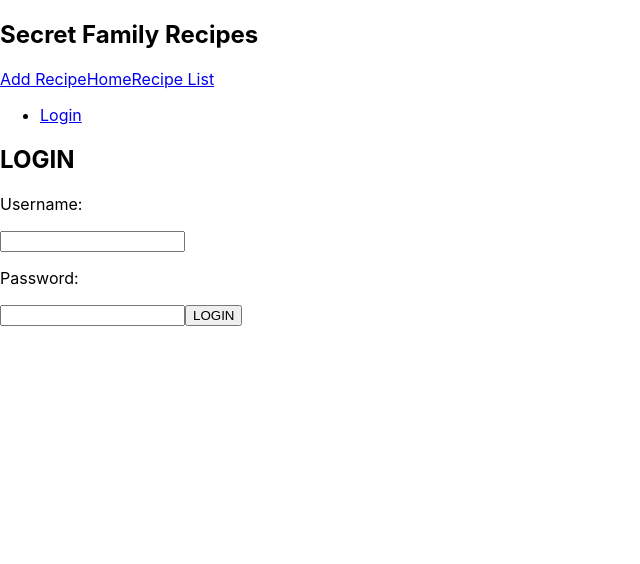
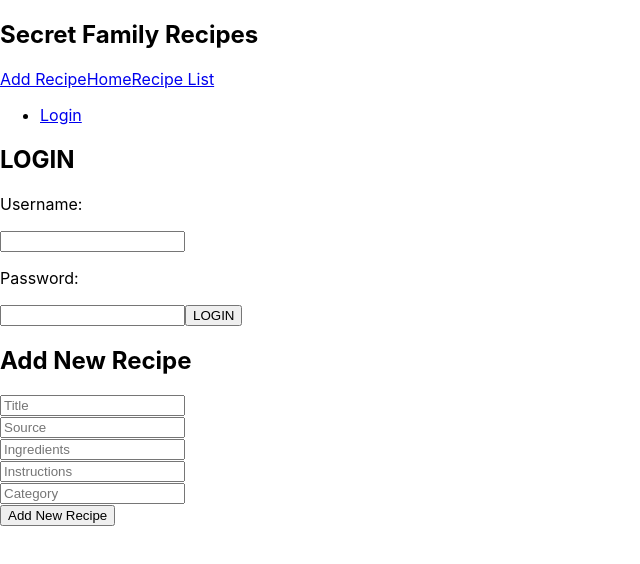
Before and after one commit to BW-Secret-Family-Recipes-Cookbook0/front-end, a React (Create React App) app in the folder secret-family-recipes-cookbook/: page /protected in a window 1280 px wide. Shown: the top 564 px of the page, without its empty margins (0-640 px from the left). Built offline with nearby package versions, Linux system fonts and the light colour scheme.

Commit message:
fixed some bugs in components

```diff
--- a/secret-family-recipes-cookbook/package.json
+++ b/secret-family-recipes-cookbook/package.json
@@ -11,7 +11,8 @@
     "react-dom": "^17.0.1",
     "react-router-dom": "^5.2.0",
     "react-scripts": "4.0.3",
-    "web-vitals": "^1.1.0"
+    "web-vitals": "^1.1.0",
+    "yup": "^0.32.9"
   },
   "scripts": {
     "start": "react-scripts start",
--- a/secret-family-recipes-cookbook/src/App.js
+++ b/secret-family-recipes-cookbook/src/App.js
@@ -74,6 +74,8 @@ function App() {
         path="/recipe-list"
         render={props => <RecipeList {...props} items={items} />}
       />
+      <Route exact path="/protected" component={RecipeForm} />
+
       <Route
         path="/recipe-list/:id"
         render={props => <Recipe {...props} items={items} setItems={setItems} />}
--- a/secret-family-recipes-cookbook/src/components/RecipeForm.js
+++ b/secret-family-recipes-cookbook/src/components/RecipeForm.js
@@ -1,41 +1,41 @@
 import React, { useState } from 'react';
 import { useHistory } from "react-router-dom";
-import axios from 'axios';
+import axiosWithAuth from "../utils/axiosWithAuth";
 
 const initialItem = {
-  title: '',
-  source: '',
-  ingredients: '',
-  instructions: '',
-  category: ''
+  title: "",
+  source: "",
+  ingredients: "",
+  instructions: "",
+  category: "",
 };
 
 const RecipeForm = props => {
   const [item, setItem] = useState(initialItem);
   const { push } = useHistory();
 
-  const changeHandler = ev => {
-    ev.persist();
-    let value = ev.target.value;
-    if (ev.target.name === 'price') {
-      value = parseInt(value, 10);
-    }
+  const changeHandler = e => {
+    console.log("recipe form change handler", item)
+    // e.persist();
+    // let value = e.target.value;
 
     setItem({
       ...item,
-      [ev.target.name]: value
+      [e.target.name]: e.target.value
     });
   };
 
+
   const handleSubmit = e => {
     e.preventDefault();
-
-    axios.post('http://localhost:3333/', item)
+    axiosWithAuth()
+    .post('https://bw-secret-family-recipes0.herokuapp.com/api/recipes', item)
       .then(res => {
-        props.setItems(res.data)
-        push('/recipes')
+        console.log("succesfully added recipe", item)
+        // props.setItems(res.data)
+        // push('/recipes')
       })
-
+       .catch(err => console.error("cannot post recipe ", {err}));
   };
 
   return (
@@ -61,7 +61,7 @@ const RecipeForm = props => {
         <div className="baseline" />
 
         <input
-          type="string"
+          type="text"
           name="ingredients"
           onChange={changeHandler}
           placeholder="Ingredients"
@@ -70,7 +70,7 @@ const RecipeForm = props => {
         <div className="baseline" />
 
         <input
-          type="string"
+          type="text"
           name="instructions"
           onChange={changeHandler}
           placeholder="Instructions"
@@ -79,7 +79,7 @@ const RecipeForm = props => {
         <div className="baseline" />
 
         <input
-          type="string"
+          type="text"
           name="category"
           onChange={changeHandler}
           placeholder="Category"
--- a/secret-family-recipes-cookbook/src/components/UpdateForm.js
+++ b/secret-family-recipes-cookbook/src/components/UpdateForm.js
@@ -1,6 +1,7 @@
 import React, { useState, useEffect } from "react";
 import { useParams, useHistory } from "react-router-dom";
-import axios from "axios";
+
+import axiosWithAuth from "../utils/axiosWithAuth";
 
 const initialItem = {
   title: '',
@@ -17,7 +18,8 @@ const UpdateForm = props => {
   const [item, setItem] = useState(initialItem);
 
   useEffect(() => {
-    axios.get(`http://localhost:3333//${id}`)
+    axiosWithAuth()
+    .get(`https://bw-secret-family-recipes0.herokuapp.com/api/recipes/${id}`)
       .then(res => {
         setItem(res.data)
       })
@@ -26,21 +28,17 @@ const UpdateForm = props => {
 
   const changeHandler = ev => {
     ev.persist();
-    let value = ev.target.value;
-    if (ev.target.name === "price") {
-      value = parseInt(value, 10);
-    }
-
     setItem({
       ...item,
-      [ev.target.name]: value
+      [ev.target.name]: ev.target.value
     });
   };
 
   const handleSubmit = e => {
     e.preventDefault();
 
-    axios.put(`http://localhost:3333//${id}`, item)
+    axiosWithAuth()
+    .put(`https://bw-secret-family-recipes0.herokuapp.com/api/recipes/${id}`, item)
       .then(res => {
         console.log(res)
         // goBack();
```
Also changed, not shown: 1 other file (tests, documents, lock files or other folders).
